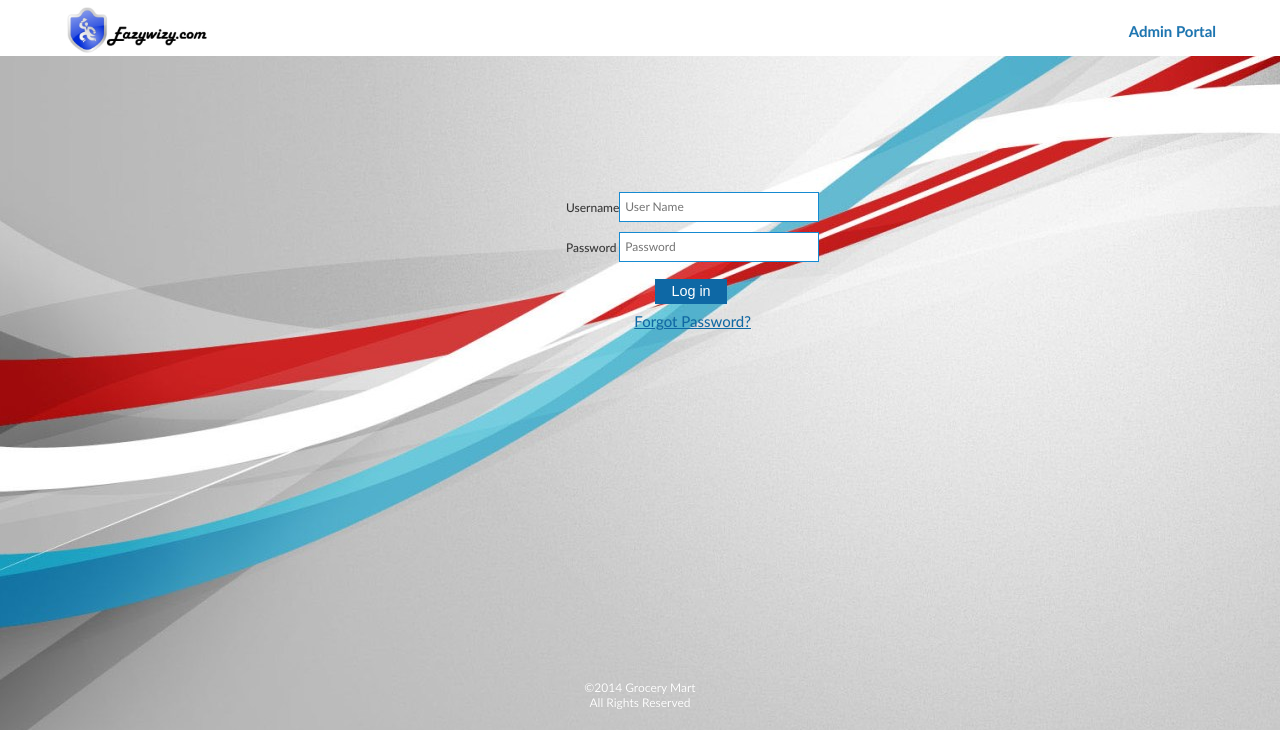
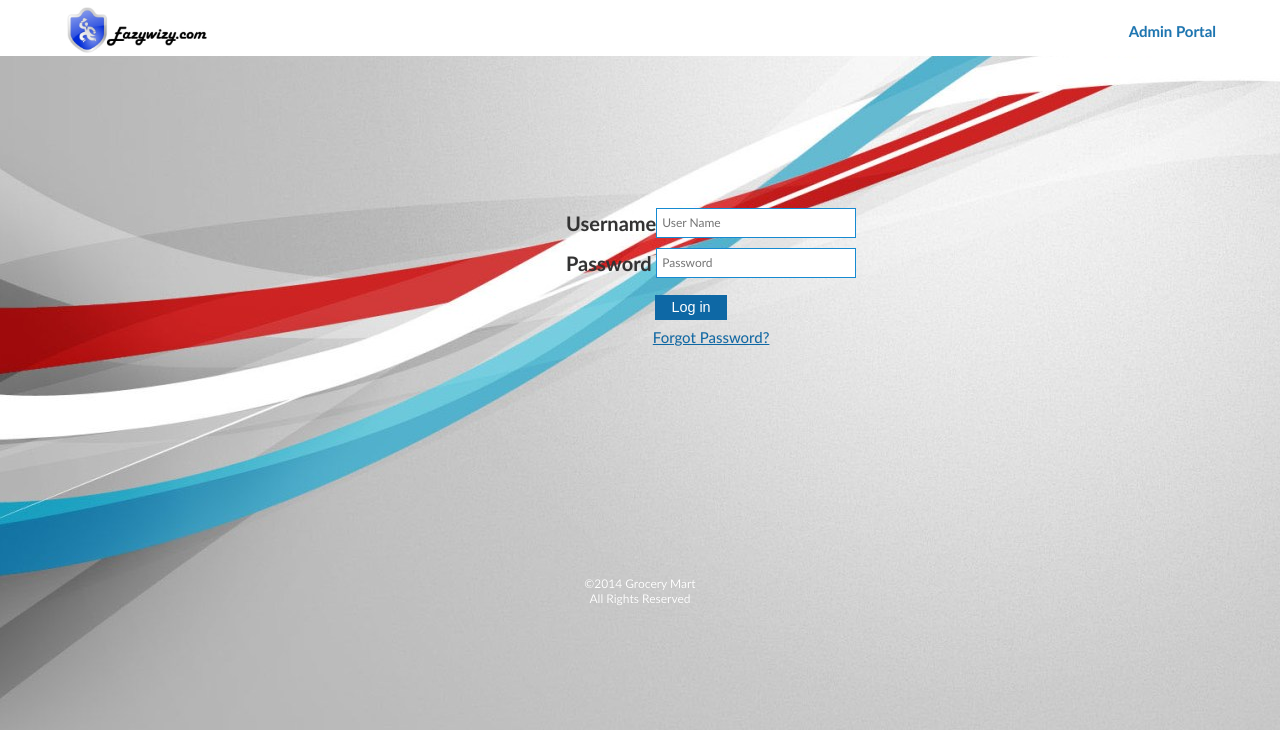
Before and after one commit to BogamSushil/OnlineGrocery, an ASP.NET MVC app: template trunk/GroceryAdmin/Views/Login/Login.cshtml in a window 1280 px wide. Shown: the top 730 px of the page. Run offline with ASP.NET Core 8 and stand-ins for ASP.NET MVC 5, Linux system fonts and the light colour scheme; the template is opened without the code that fills it, so the values that code supplies are empty; the project's own start-up code is not run, and a stand-in starts its controllers and pages; some libraries are stand-ins or nearby versions.

Commit message:
CSS changes

```diff
--- a/trunk/GroceryAdmin/Content/Styles/styles/custom.css
+++ b/trunk/GroceryAdmin/Content/Styles/styles/custom.css
@@ -216,8 +216,8 @@ a.navbar-brand:hover {
 	width: 95%;
 }
 .loginbox {
-	margin: 104px auto 0;
-	padding: 20px 0;
+	margin: auto;
+	padding: 140px 0;
 	position: relative;
 	width: 148px;
 	display: block;
@@ -267,6 +267,7 @@ position: relative;
 	height: 30px;
 	border-radius: 0;
 	border-color: #158ad1;
+
 }
 .loginbox .k-button {
 	display: inline-block;
--- a/trunk/GroceryAdmin/Views/Login/Login.cshtml
+++ b/trunk/GroceryAdmin/Views/Login/Login.cshtml
@@ -44,7 +44,7 @@
                 <tbody>
                     <tr>
                         <td>
-                            @Html.LabelFor(m => m.UserName, "Username")
+                            @Html.LabelFor(m => m.UserName, "Username",  new {@style="font-size:20px; font-weight:bold" })
                         </td>
                         <td id="inputtxt">
                             @Html.TextBoxFor(m => m.UserName, new { @class = "k-textbox o", @type = "text", @placeholder = "User Name", @id = "UserName", @name = "UserName", @style= "width:200px"})
@@ -53,7 +53,7 @@
                     </tr>
                     <tr>
                         <td>
-                            @Html.LabelFor(m => m.UserName,"Password")
+                            @Html.LabelFor(m => m.UserName,"Password ",  new {@style="font-size:20px; font-weight:bold" })
                         </td>
                         <td id="inputpassword">
                             @Html.TextBoxFor(m => m.Password, new { data_bind = "value: Name", @class = "k-textbox", @type = "password", @placeholder = "Password", @id = "Password", @name = "Password", })
```
